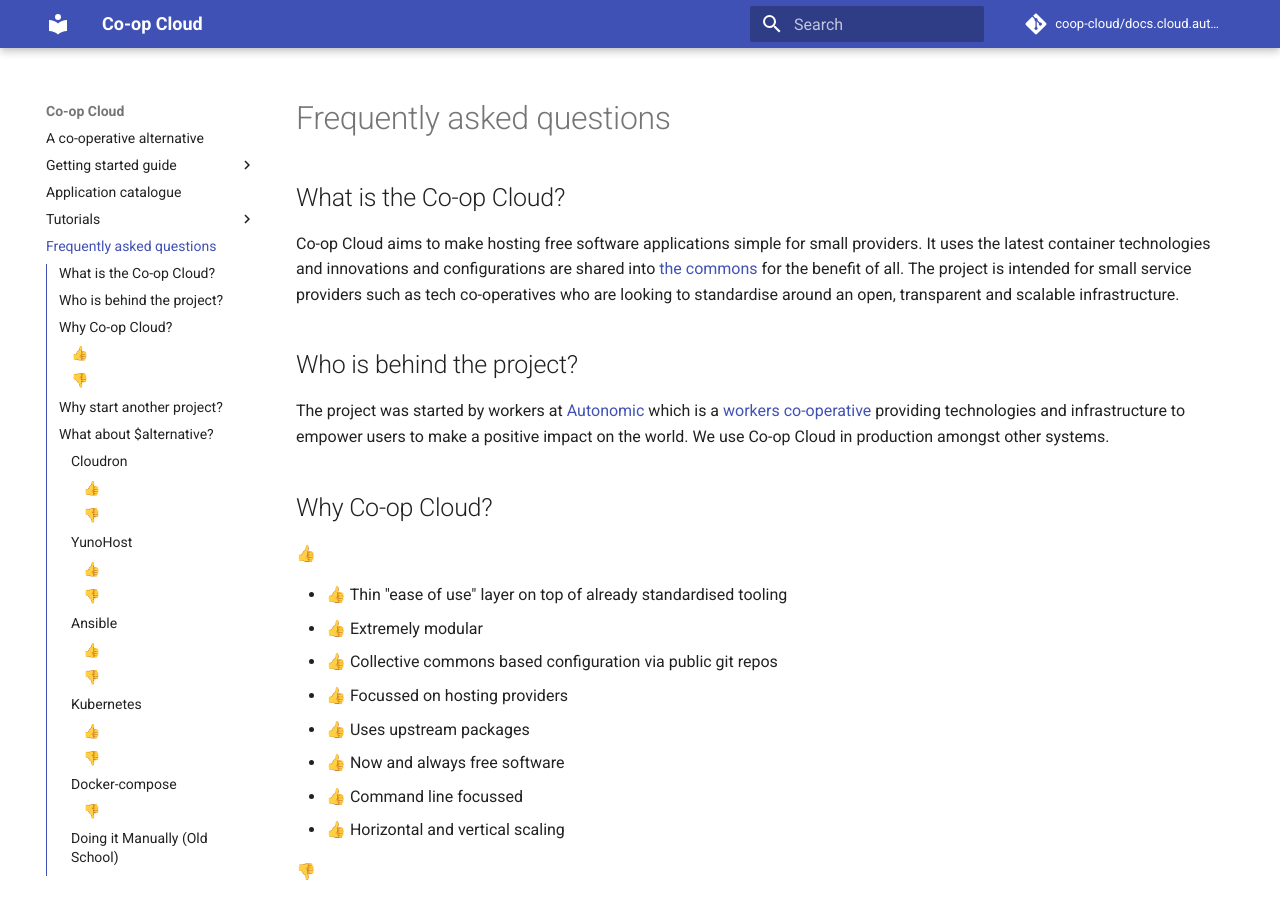
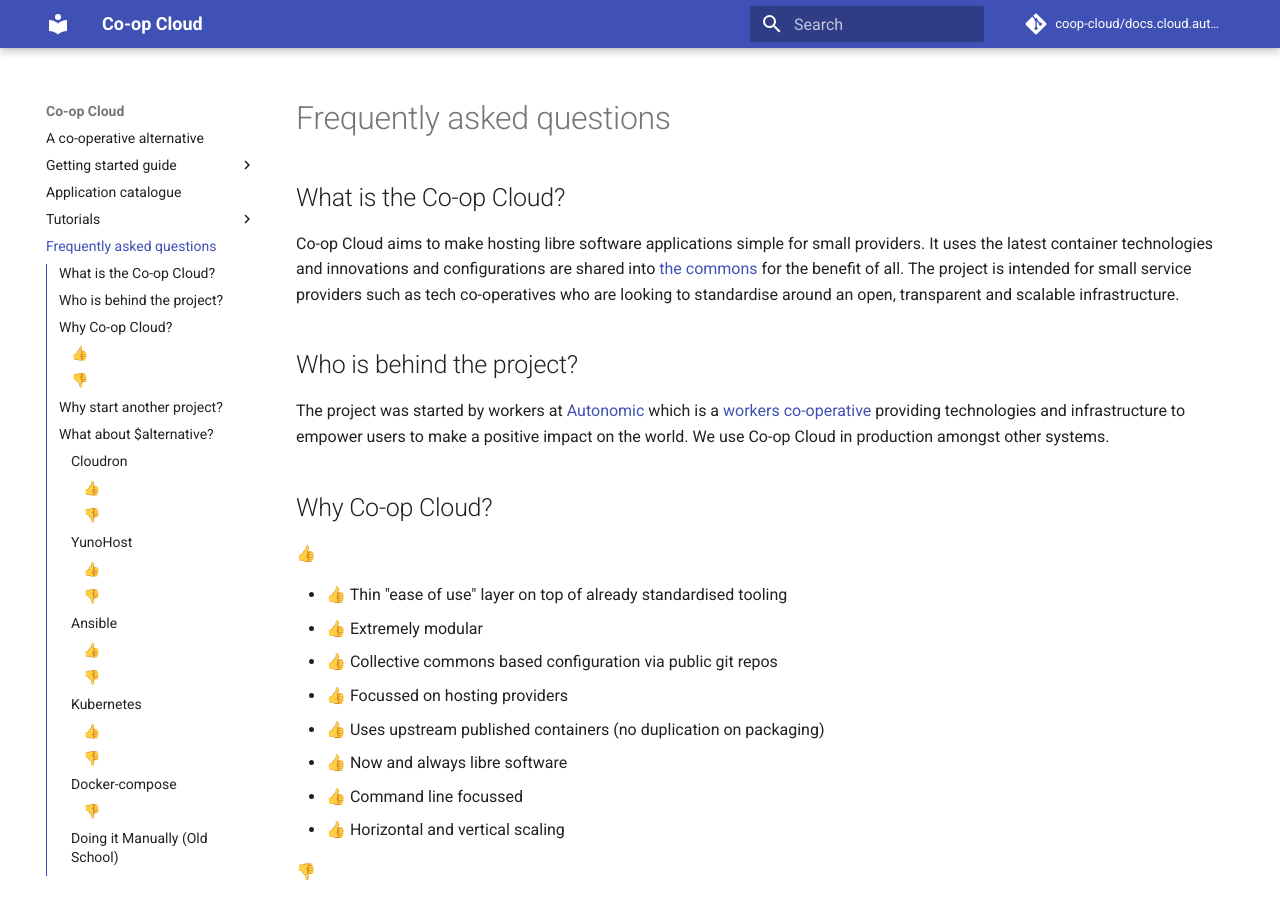
Before and after one commit to mayel/docs.coopcloud.tech, an MkDocs documentation site: the page built from docs/faq.md, in a window 1280 px wide and 900 px high. Built offline with MkDocs 1.6.1 and Material for MkDocs 9.7.7, drawn with Linux system fonts in a browser that asks for light colours; some of the changed text lies outside the part shown.

Commit message:
Going libre

```diff
--- a/docs/faq.md
+++ b/docs/faq.md
@@ -4,7 +4,7 @@
 
 ## What is the Co-op Cloud?
 
-Co-op Cloud aims to make hosting free software applications simple for small providers. It uses the latest container technologies and innovations and configurations are shared into [the commons](https://en.wikipedia.org/wiki/Commons) for the benefit of all. The project is intended for small service providers such as tech co-operatives who are looking to standardise around an open, transparent and scalable infrastructure.
+Co-op Cloud aims to make hosting libre software applications simple for small providers. It uses the latest container technologies and innovations and configurations are shared into [the commons](https://en.wikipedia.org/wiki/Commons) for the benefit of all. The project is intended for small service providers such as tech co-operatives who are looking to standardise around an open, transparent and scalable infrastructure.
 
 ## Who is behind the project?
 
@@ -18,8 +18,8 @@
 - 👍 Extremely modular
 - 👍 Collective commons based configuration via public git repos
 - 👍 Focussed on hosting providers
-- 👍 Uses upstream packages
-- 👍 Now and always free software
+- 👍 Uses upstream published containers (no duplication on packaging)
+- 👍 Now and always libre software
 - 👍 Command line focussed
 - 👍 Horizontal and vertical scaling
 
@@ -51,11 +51,11 @@
 #### 👎
 
 - 👎 Moving away from open source. The core is now proprietary software.
-- 👎 Free tier has a single application limit.
+- 👎 libre tier has a single application limit.
 - 👎 Based on Docker images, not stacks, so multi-process applications (e.g. parsoid visual editor for Mediawiki) are a non-starter.
 - 👎 Difficult to extend applications.
 - 👎 Only supported on Ubuntu LTS.
-- 👎 Upstreams free software communities aren't involved in packaging.
+- 👎 Upstreams libre software communities aren't involved in packaging.
 - 👎 Limited to vertical scaling.
 - 👎 Tension between needs of hosting provider and non-technical user.
 - 👎 Bit of a [black box](https://en.wikipedia.org/wiki/Black_box).
@@ -72,7 +72,7 @@
 
 #### 👎
 
-- 👎 Upstream free software communities aren't involved in packaging.
+- 👎 Upstream libre software communities aren't involved in packaging.
 - 👎 Uninstalling applications leaves growing cruft.
 - 👎 Limited to vertical scaling.
 - 👎 Not intended for use by hosting providers.
```
